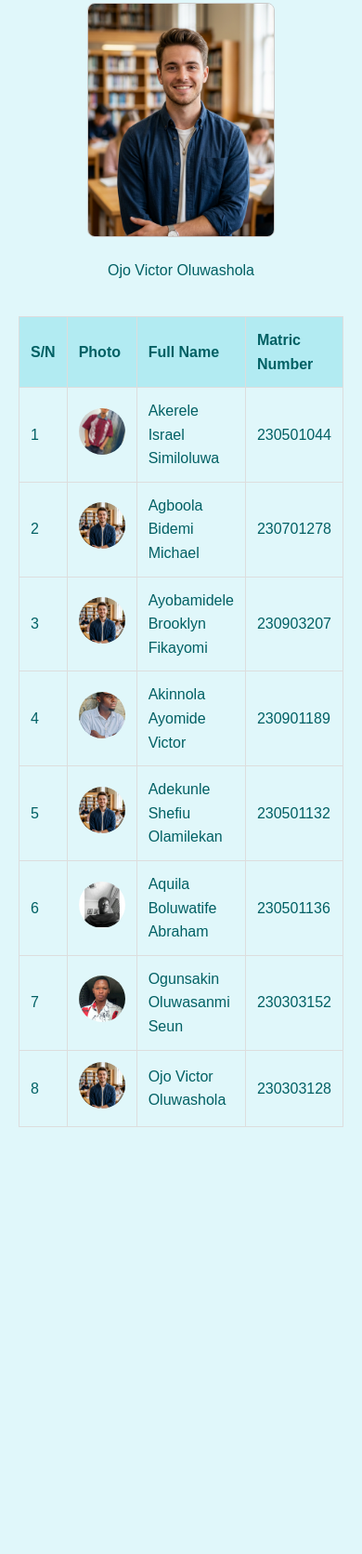
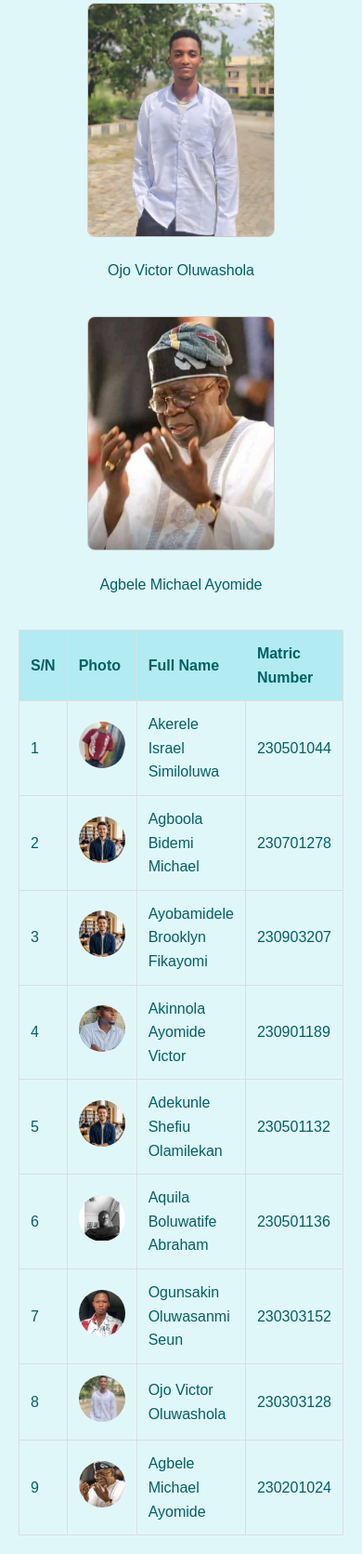
Before and after one commit to AKDebug-UX/esc-group15, a plain HTML site: page index.html in a window 390 px wide. Shown: the part 2818-4489 px from the top of the page at 93% size. Before the commit the page ends 4050 px from the top, so only its background shows below. Drawn offline with Linux system fonts and the light colour scheme.

Commit message:
feat: add new team member Agbele Michael Ayomide
- Add biography and contact information for new member
- Update gallery and member table with new member's details
- Fix image reference for Ojo Victor Oluwashola
- Adjust gallery CSS for better responsive layout

```diff
--- a/index.html
+++ b/index.html
@@ -73,8 +73,12 @@
                     <p>Ogunsakin Oluwasanmi Seun</p>
                 </div>
                 <div class="gallery-item">
-                    <img src="img/m.jpg" alt="Ojo Victor Oluwashola" style="width: 200px; height: 250px; object-fit: cover; border-radius: 8px;">
+                    <img src="img/m6.png" alt="Ojo Victor Oluwashola" style="width: 200px; height: 250px; object-fit: cover; border-radius: 8px;">
                     <p>Ojo Victor Oluwashola</p>
+                </div>
+                <div class="gallery-item">
+                    <img src="img/m2.png" alt="Agbele Michael Ayomide" style="width: 200px; height: 250px; object-fit: cover; border-radius: 8px;">
+                    <p>Agbele Michael Ayomide</p>
                 </div>
             </div>
 
@@ -141,10 +145,17 @@
                         </tr>
                         <tr>
                             <td>8</td>
-                            <td><img src="img/m.jpg" alt="Member 8" style="width: 50px; height: 50px; border-radius: 50%; object-fit: cover;"></td>
+                            <td><img src="img/m6.png" alt="Member 8" style="width: 50px; height: 50px; border-radius: 50%; object-fit: cover;"></td>
                             <td>Ojo Victor Oluwashola</td>
                             <td>230303128</td>
                             <td>Physiology</td>
+                        </tr>
+                        <tr>
+                            <td>9</td>
+                            <td><img src="img/m2.png" alt="Member 9" style="width: 50px; height: 50px; border-radius: 50%; object-fit: cover;"></td>
+                            <td>Agbele Michael Ayomide</td>
+                            <td>230201024</td>
+                            <td>English and literary studies</td>
                         </tr>
                     </tbody>
                 </table>
--- a/style.css
+++ b/style.css
@@ -79,6 +79,7 @@ th {
 }
 
 .gallery {
+    width: 100%;
     display: grid;
     grid-template-columns: repeat(auto-fit, minmax(300px, 1fr));
     gap: 20px;
@@ -86,6 +87,7 @@ th {
 
 .gallery-item {
     text-align: center;
+    width: 100%;
 }
 
 .gallery-item img {
```
Also changed, not shown: about.html (+5 -0 lines), contact.html (+6 -0 lines), img/m6.png (added).
